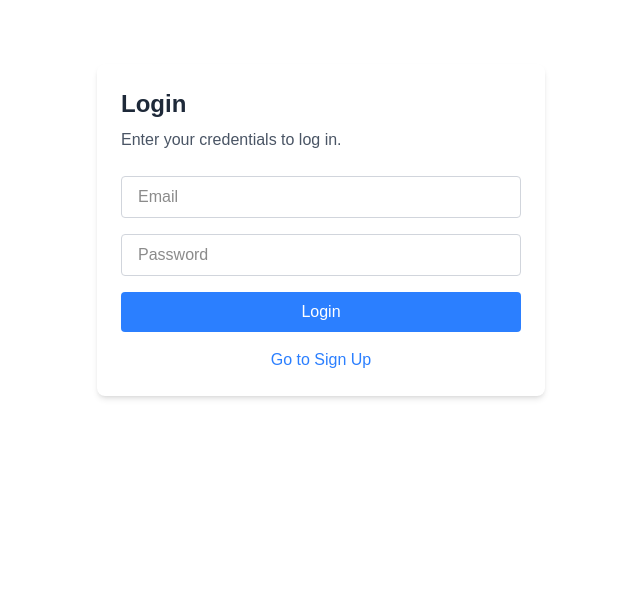
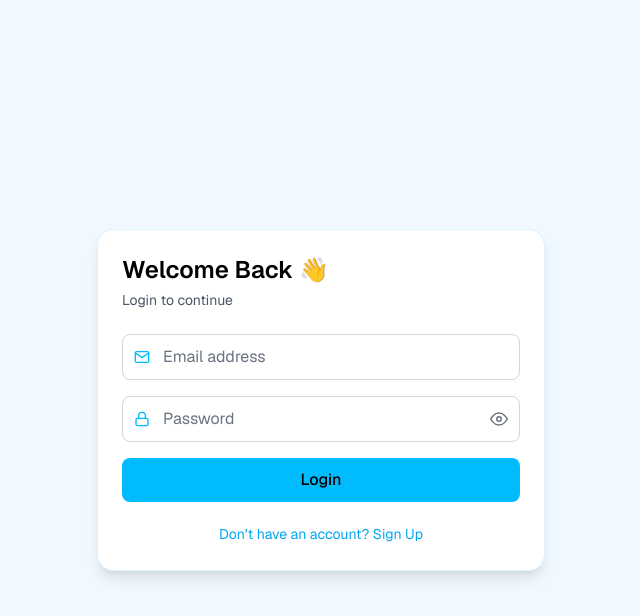
Before and after one commit to atharvawagh123/onservice, a Next.js app: page /login in a window 1280 px wide. Shown: the top 616 px of the page, without its empty margins (319-959 px from the left). Built offline with nearby package versions, Linux system fonts and the light colour scheme; no server answers.

Commit message:
add login and fixing ui

```diff
--- a/app/(auth)/login/page.jsx
+++ b/app/(auth)/login/page.jsx
@@ -1,98 +1,142 @@
-"use client"; // required for client-side interactivity
+"use client";
 
 import { useState } from "react";
-import { login } from "../../customhook/auth"; // your login function
+import { login } from "../../customhook/auth";
 import Link from "next/link";
 import { useRouter } from "next/navigation";
 import { toast } from "react-toastify";
 import { useDispatch } from "react-redux";
 import { setname } from "@/app/store/usersclice";
+import { FiEye, FiEyeOff, FiMail, FiLock } from "react-icons/fi";
 
 export default function LoginPage() {
   const router = useRouter();
-  // const dispatch = useDispatch();
+  const dispatch = useDispatch();
+
   const [email, setEmail] = useState("");
   const [password, setPassword] = useState("");
-  const [error, setError] = useState("");
+  const [showPassword, setShowPassword] = useState(false);
   const [loading, setLoading] = useState(false);
-
-  const dispatch = useDispatch();
 
   const handleSubmit = async (e) => {
     e.preventDefault();
     setLoading(true);
-    setError("");
 
     try {
       const res = await login(email, password);
 
-      if (res.error) {
+      if (res?.error) {
         toast.error(res.error);
-      } else {
-        if (!res.is_active) {
-          alert("you are inactive now a days ");
+        return;
       }
-        if (res.success) {
-          // console.log(res);
+
+      if (!res?.is_active) {
+        toast.warning("Your account is currently inactive");
+        // return;
+      }
+
       localStorage.setItem("token", res.token);
-          localStorage.setItem("isLogin", true);
+      localStorage.setItem("isLogin", "true");
       dispatch(setname(res.name));
+
       toast.success("Login successful!");
-          if (res.role == "ADMIN") {
-            router.push("/admin/user");
-          } else {
-            router.push("/home");
-          }
-        }
-      }
+
+      res.role === "ADMIN" ? router.push("/admin/user") : router.push("/home");
     } catch (err) {
       console.error(err);
-      toast.error("Login failed. Please try again.");
-      setError("Something went wrong. Please try again.");
+      toast.error("Login failed. Try again.");
     } finally {
       setLoading(false);
     }
   };
 
   return (
-    <main className="max-w-md mx-auto mt-16 p-6 bg-white rounded-lg shadow-md">
-      <h1 className="text-2xl font-bold mb-2 text-gray-800">Login</h1>
-      <p className="text-gray-600 mb-6">Enter your credentials to log in.</p>
+    <main className="min-h-screen flex items-center justify-center bg-sky-50 dark:bg-black font-sans px-4">
+      <div className="w-full max-w-md bg-white dark:bg-neutral-900 rounded-2xl shadow-lg p-6 border border-sky-100 dark:border-neutral-800">
+        {/* Heading */}
+        <h1 className="text-2xl font-semibold text-black dark:text-white">
+          Welcome Back 👋
+        </h1>
+        <p className="text-sm text-gray-600 dark:text-gray-400 mt-1 mb-6">
+          Login to continue
+        </p>
 
-      {error && <p className="text-red-500 mb-4">{error}</p>}
-
-      <form onSubmit={handleSubmit} className="flex flex-col gap-4">
+        {/* Form */}
+        <form onSubmit={handleSubmit} className="space-y-4">
+          {/* Email */}
+          <div className="relative">
+            <FiMail className="absolute left-3 top-1/2 -translate-y-1/2 text-sky-400" />
             <input
               type="email"
-          placeholder="Email"
+              placeholder="Email address"
               value={email}
               onChange={(e) => setEmail(e.target.value)}
               required
-          className="px-4 py-2 border border-gray-300 rounded focus:outline-none focus:ring-2 focus:ring-blue-400 transition"
+              className="
+                w-full pl-10 pr-4 py-2.5 rounded-lg
+                bg-white dark:bg-neutral-800
+                text-black dark:text-white
+                border border-gray-300 dark:border-neutral-700
+                placeholder-gray-500 dark:placeholder-gray-400
+                focus:outline-none focus:ring-2 focus:ring-sky-400
+                transition
+              "
             />
+          </div>
 
+          {/* Password */}
+          <div className="relative">
+            <FiLock className="absolute left-3 top-1/2 -translate-y-1/2 text-sky-400" />
             <input
-          type="password"
+              type={showPassword ? "text" : "password"}
               placeholder="Password"
               value={password}
               onChange={(e) => setPassword(e.target.value)}
               required
-          className="px-4 py-2 border border-gray-300 rounded focus:outline-none focus:ring-2 focus:ring-blue-400 transition"
+              className="
+                w-full pl-10 pr-12 py-2.5 rounded-lg
+                bg-white dark:bg-neutral-800
+                text-black dark:text-white
+                border border-gray-300 dark:border-neutral-700
+                placeholder-gray-500 dark:placeholder-gray-400
+                focus:outline-none focus:ring-2 focus:ring-sky-400
+                transition
+              "
             />
 
+            {/* Show / Hide */}
+            <button
+              type="button"
+              onClick={() => setShowPassword(!showPassword)}
+              className="absolute right-3 top-1/2 -translate-y-1/2 text-gray-500 hover:text-sky-400 transition"
+            >
+              {showPassword ? <FiEyeOff size={18} /> : <FiEye size={18} />}
+            </button>
+          </div>
+
+          {/* Button */}
           <button
             type="submit"
             disabled={loading}
-          className="px-4 py-2 bg-blue-500 text-white font-medium rounded hover:bg-blue-600 active:scale-95 transition-transform disabled:opacity-50 disabled:cursor-not-allowed"
+            className="
+              w-full py-2.5 rounded-lg font-medium
+              bg-sky-400 text-black
+              hover:bg-sky-500
+              active:scale-95
+              transition-all
+              disabled:opacity-60 disabled:cursor-not-allowed
+            "
           >
             {loading ? "Logging in..." : "Login"}
           </button>
         </form>
 
-      <div className="mt-4 text-center">
-        <Link href="/signup" className="text-blue-500 hover:underline">
-          Go to Sign Up
+        {/* Footer */}
+        <div className="mt-5 text-center">
+          <Link href="/signup" className="text-sm text-sky-500 hover:underline">
+            Don’t have an account? Sign Up
           </Link>
+        </div>
       </div>
     </main>
   );
--- a/app/admin/category/addcategory/page.jsx
+++ b/app/admin/category/addcategory/page.jsx
@@ -6,34 +6,34 @@ import { useDispatch } from "react-redux";
 import { addCategory } from "../../../store/Categoryslice";
 import Link from "next/link";
 import { IoArrowBack } from "react-icons/io5";
+import { useMutation } from "@tanstack/react-query";
 
 const AddCategory = () => {
   const dispatch = useDispatch();
   const [category, setCategory] = useState("");
-  const [loading, setLoading] = useState(false);
 
-  const submit = async (e) => {
+  const submitmutation = useMutation({
+    mutationFn: async (newCategory) => {
+      const response = await addcategory(newCategory);
+      return response;
+    },
+    onSuccess: (response) => {
+      toast.success("Category added successfully!");
+      dispatch(addCategory(response));
+      setCategory("");
+    },
+    onError: (error) => {
+      toast.error(error?.message || "Something went wrong");
+    },
+  });
+
+  const onsubmit = (e) => {
     e.preventDefault();
     if (!category.trim()) {
-      toast.error("Enter category name!!");
+      toast.error("Enter category name!");
       return;
     }
-
-    try {
-      setLoading(true);
-      const response = await addcategory({ name: category.trim() });
-      if (response.error) {
-        toast.error(response.error);
-      } else {
-        toast.success("Category added successfully!");
-        dispatch(addCategory(response.category));
-        setCategory("");
-      }
-    } catch (err) {
-      toast.error("Something went wrong");
-    } finally {
-      setLoading(false);
-    }
+    submitmutation.mutate({ name: category.trim() });
   };
 
   return (
@@ -55,7 +55,7 @@ const AddCategory = () => {
         </Link>
       </div>
 
-      <form onSubmit={submit} className="flex flex-col gap-4">
+      <form onSubmit={onsubmit} className="flex flex-col gap-4">
         <label
           htmlFor="name"
           className="font-serif italic text-black dark:text-gray-200"
@@ -68,14 +68,14 @@ const AddCategory = () => {
           value={category}
           onChange={(e) => setCategory(e.target.value)}
           className="border border-gray-300 dark:border-gray-600 bg-white dark:bg-gray-800 text-black dark:text-gray-200 px-4 py-2 rounded-md focus:outline-none focus:ring-2 focus:ring-green-500 dark:focus:ring-green-400 transition"
-          disabled={loading}
+          disabled={submitmutation.isLoading}
         />
         <button
           type="submit"
-          disabled={loading}
+          disabled={submitmutation.isLoading}
           className="bg-green-500 text-white px-4 py-2 rounded-md hover:bg-green-600 dark:hover:bg-green-700 transition disabled:opacity-50"
         >
-          {loading ? "Adding..." : "Submit"}
+          {submitmutation.isLoading ? "Adding..." : "Submit"}
         </button>
       </form>
     </div>
--- a/app/admin/category/page.jsx
+++ b/app/admin/category/page.jsx
@@ -35,6 +35,7 @@ const Category = () => {
   });
 
   useEffect(() => {
+    console.log("fetching cat for admin", data);
     if (data) {
       dispatch(setCategories(data));
     }
--- a/app/component/CategoryTableRow.jsx
+++ b/app/component/CategoryTableRow.jsx
@@ -22,17 +22,19 @@ const CategoryTableRow = ({ category, index, deletecat }) => {
       await deletecat(category.id);
     }
   };
+
+  console.log("console cat form admin page", category);
   return (
     <tr
       className="hover:bg-gray-50 dark:hover:bg-gray-700 transition"
-      key={category.id}
+      key={category?.id}
     >
       <td className="px-6 py-3 font-serif italic text-black dark:text-gray-200">
         {index + 1}
       </td>
 
       <td className="px-6 py-3 font-serif italic text-black dark:text-gray-200 capitalize">
-        {category.name}
+        {category?.name}
       </td>
 
       <td className="px-6 py-3 flex gap-4">
```
Lines whose indentation alone changed are shown as unchanged.
